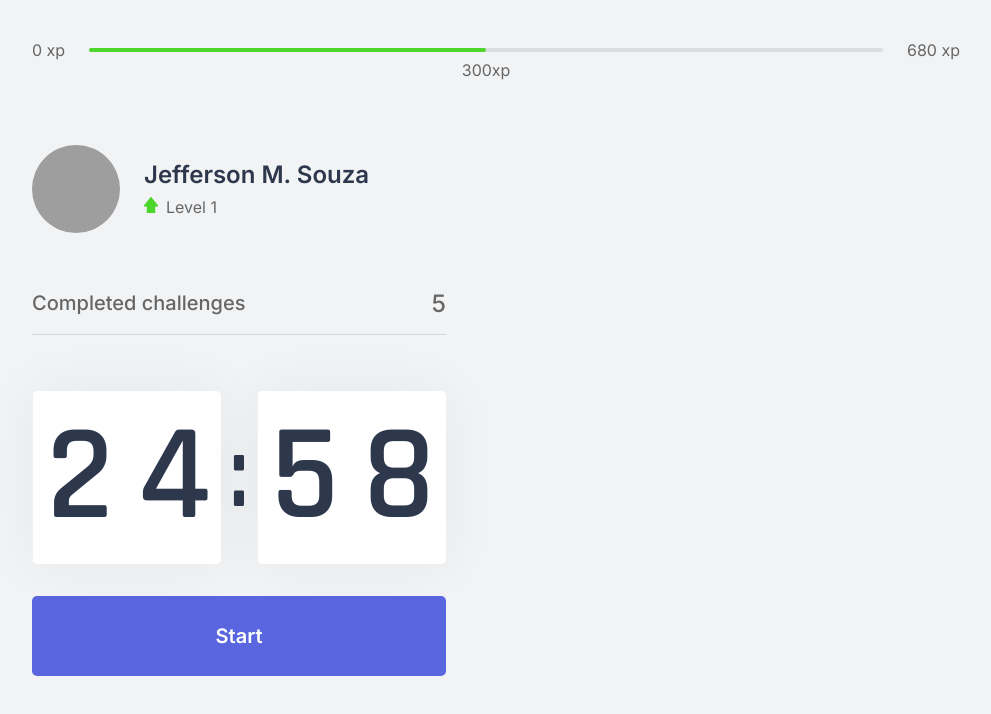
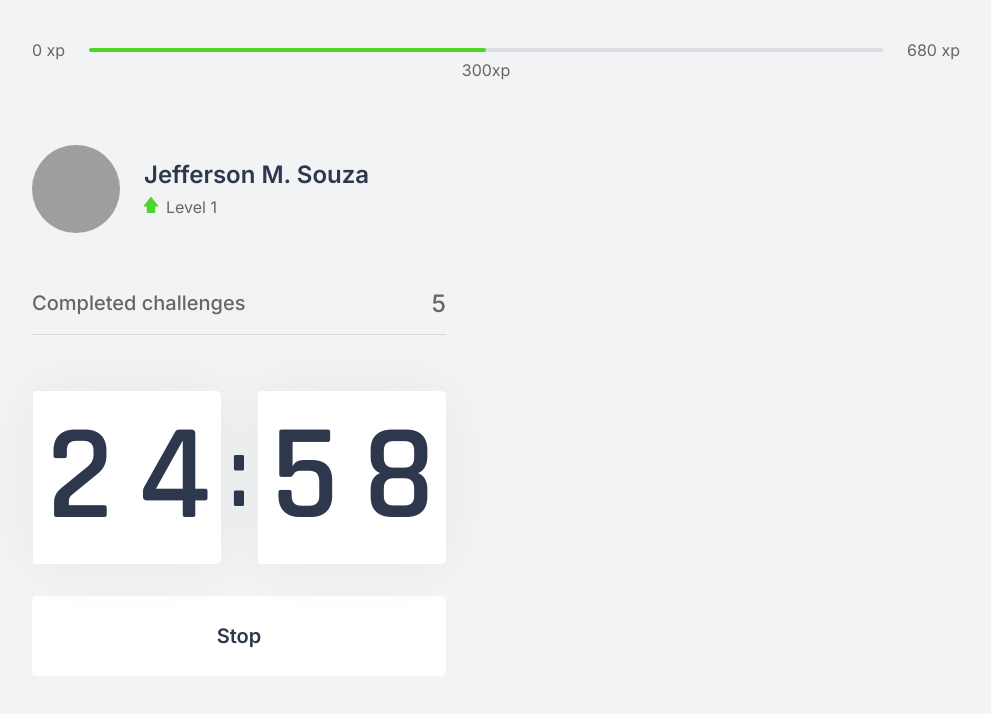
Before and after one commit to studiojms/move-me, a Next.js app: page / in a window 1280 px wide. Both pictures are taken after a click on the button "Start". Shown: the top 714 px of the page, without its empty margins (144-1135 px from the left). Built offline with nearby package versions, Linux system fonts and the light colour scheme; grey boxes are pictures that could not be loaded.

Commit message:
finish countdown

```diff
--- a/src/components/Countdown.tsx
+++ b/src/components/Countdown.tsx
@@ -1,9 +1,12 @@
 import { useEffect, useState } from 'react';
 import styles from '../styles/components/Countdown.module.css';
+
+let countdownTimeout: NodeJS.Timeout;
 
 function Countdown() {
   const [time, setTime] = useState(25 * 60);
   const [active, setActive] = useState(false);
+  const [hasFinished, setHasFinished] = useState(false);
 
   const minutes = Math.floor(time / 60);
   const seconds = time % 60;
@@ -15,11 +18,20 @@ function Countdown() {
     setActive(true);
   };
 
+  const resetCountdown = () => {
+    clearInterval(countdownTimeout);
+    setActive(false);
+    setTime(25 * 60);
+  };
+
   useEffect(() => {
     if (active && time > 0) {
-      setTimeout(() => {
+      countdownTimeout = setTimeout(() => {
         setTime(time - 1);
       }, 1000);
+    } else if (active && time == 0) {
+      setHasFinished(true);
+      setActive(false);
     }
   }, [active, time]);
 
@@ -36,9 +48,28 @@ function Countdown() {
           <span>{secondRight}</span>
         </div>
       </div>
-      <button type="button" className={styles.countdownButton} onClick={startCountdown}>
-        Start
-      </button>
+      {hasFinished ? (
+        <button type="button" className={styles.countdownButton} disabled>
+          Finished
+        </button>
+      ) : (
+        <>
+          {!active && (
+            <button type="button" className={styles.countdownButton} onClick={startCountdown}>
+              Start
+            </button>
+          )}
+          {active && (
+            <button
+              type="button"
+              className={`${styles.countdownButton} ${styles.countdownButtonActive}`}
+              onClick={resetCountdown}
+            >
+              Stop
+            </button>
+          )}
+        </>
+      )}
     </div>
   );
 }
--- a/src/styles/components/Countdown.module.css
+++ b/src/styles/components/Countdown.module.css
@@ -47,6 +47,22 @@
   transition: background-color 0.2s;
 }
 
-.countdownButton:hover {
+.countdownButton:not(:disabled):hover {
   background: var(--blue-dark);
 }
+
+.countdownButtonActive {
+  background: var(--white);
+  color: var(--title);
+}
+
+.countdownButtonActive:not(:disabled):hover {
+  background: var(--red);
+  color: var(--white);
+}
+
+.countdownButton:disabled {
+  background: var(--white);
+  color: var(--text);
+  cursor: not-allowed;
+}
```
